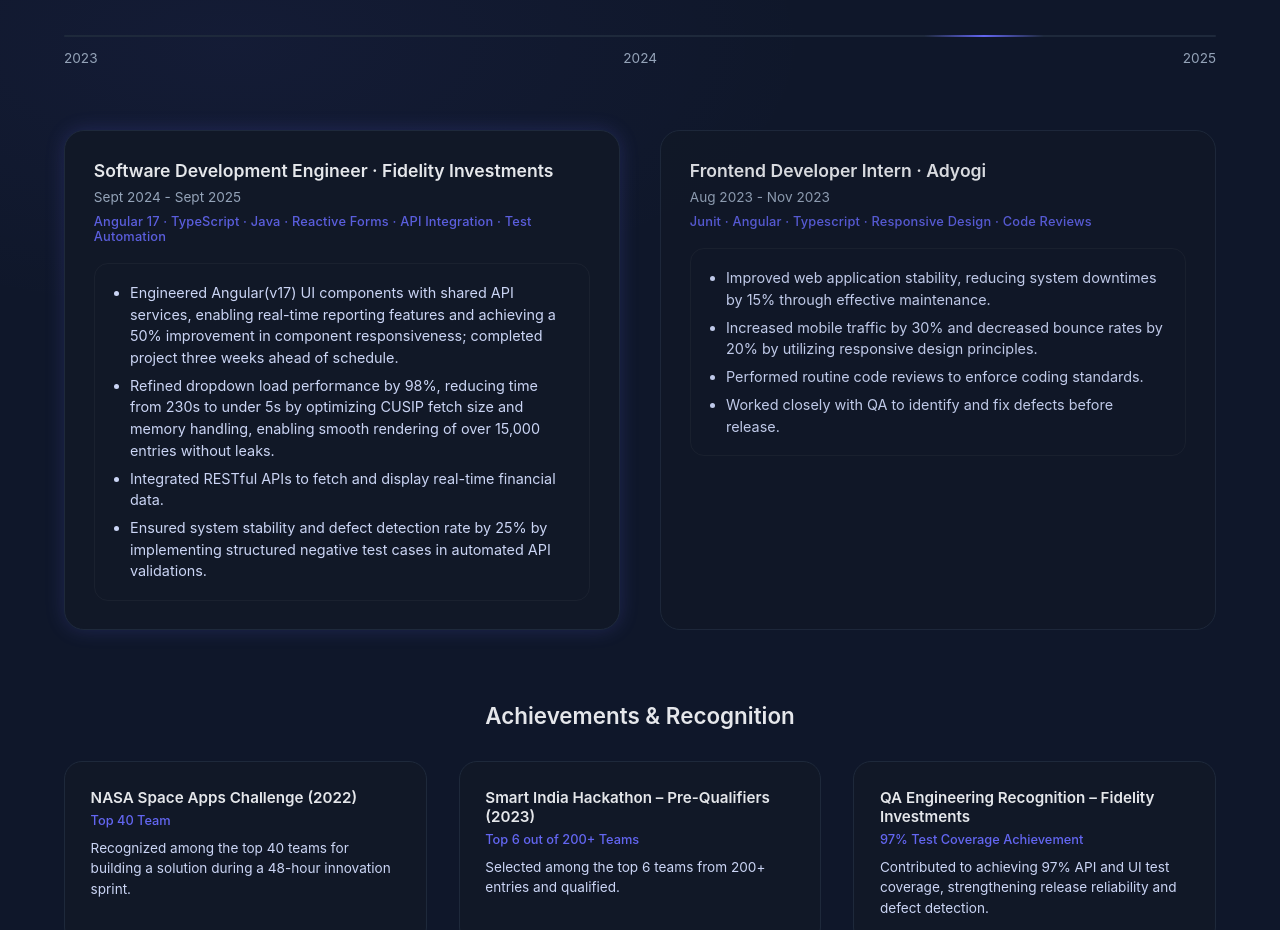
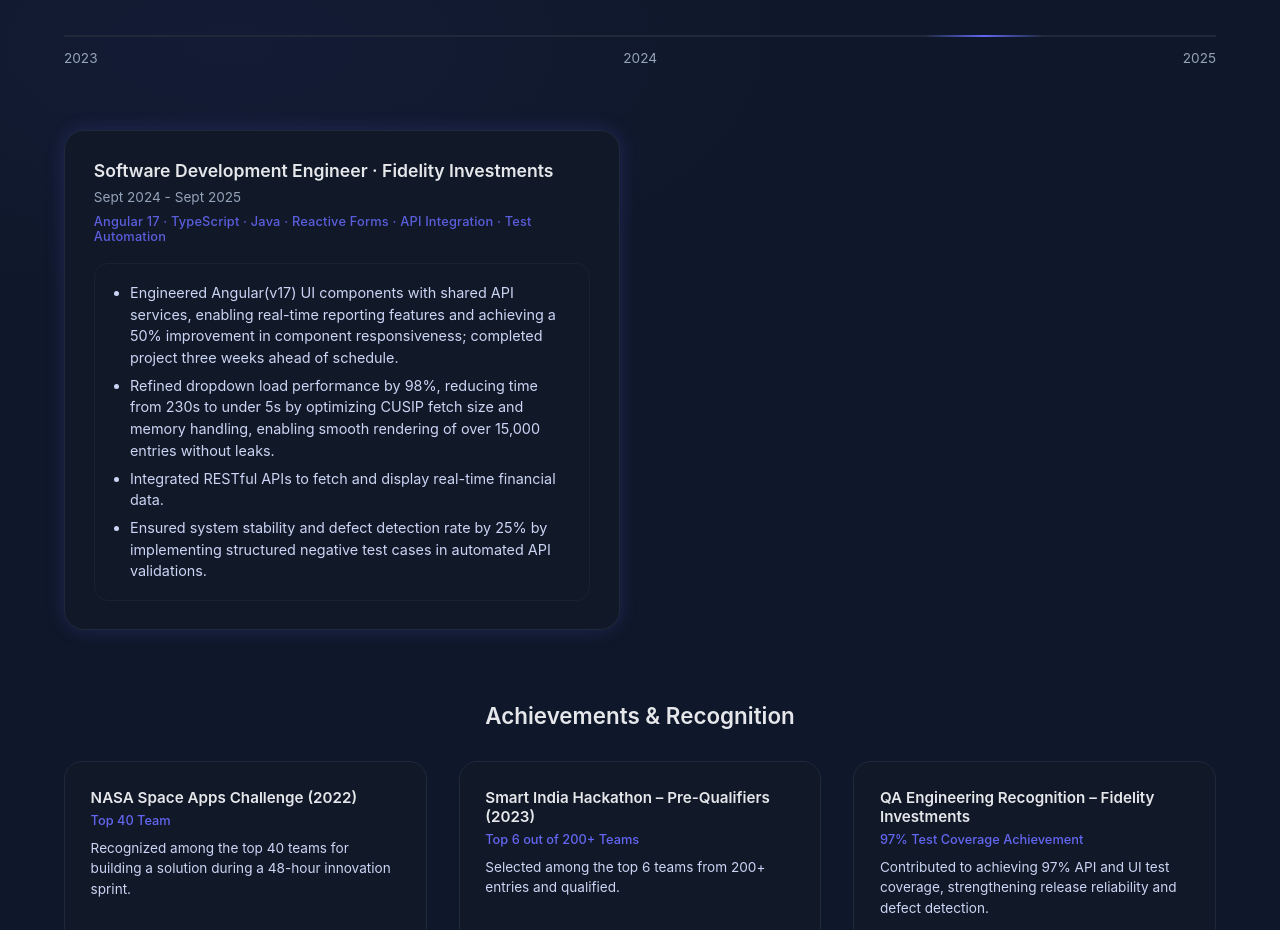
Before and after one commit to abinashkm/Portfolio_Personal, an Angular app: page / in a window 1280 px wide. Shown: the part 900-1830 px from the top of the page. Built offline with nearby package versions, Linux system fonts and the light colour scheme.

Commit message:
Update experience.component.html

```diff
--- a/src/app/sections/experience/experience.component.html
+++ b/src/app/sections/experience/experience.component.html
@@ -53,7 +53,7 @@
       </div>
 
       <!-- Adyogi -->
-      <div class="experience-card" [class.active]="activeIndex === 0">
+      <!-- <div class="experience-card" [class.active]="activeIndex === 0">
         <h3 class="card-title">Frontend Developer Intern · Adyogi</h3>
         <span class="card-duration">Aug 2023 - Nov 2023</span>
 
@@ -76,7 +76,7 @@
             </li>
           </ul>
         </div>
-      </div>
+      </div> -->
     </div>
 
     <!-- Achievements -->
```
